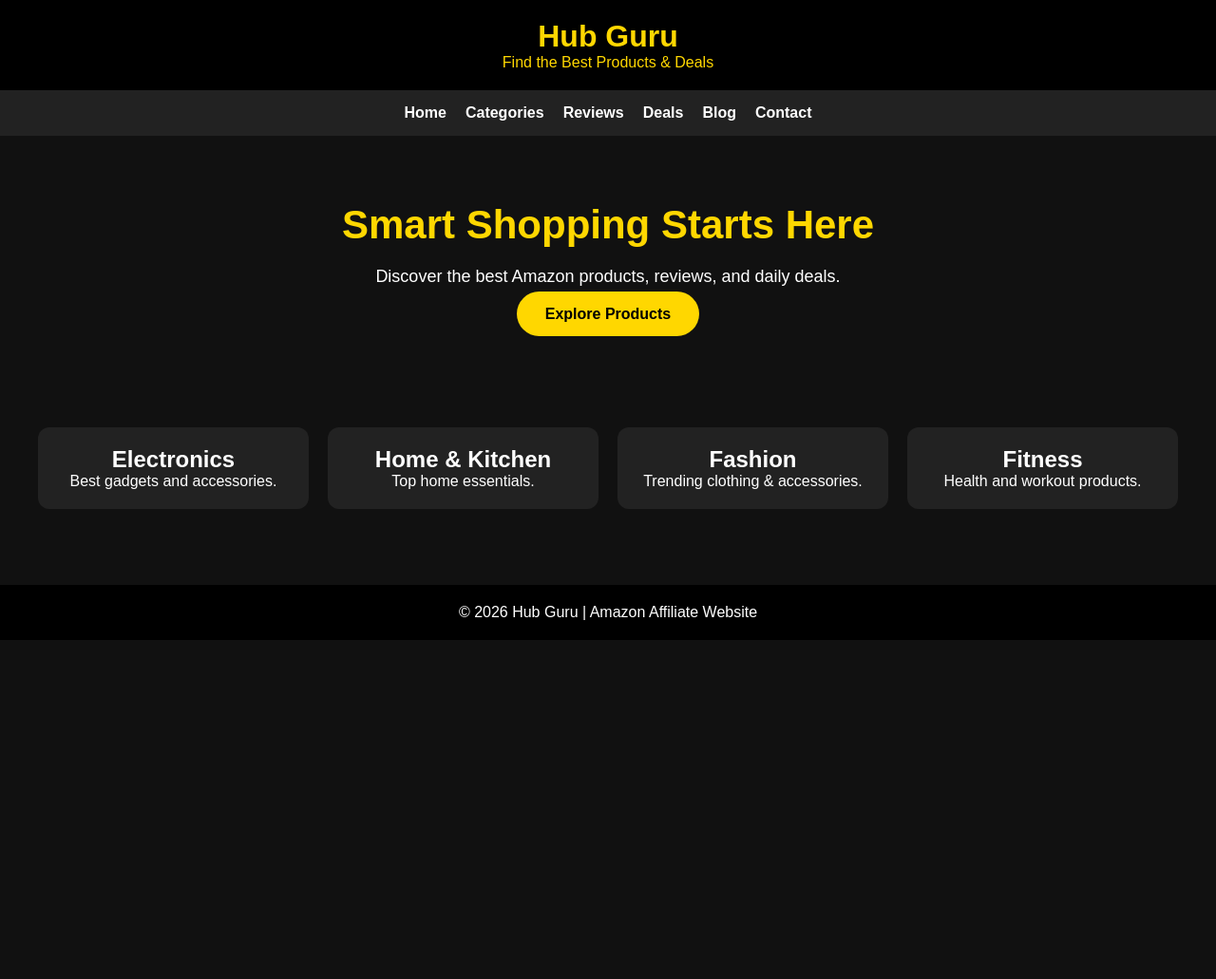
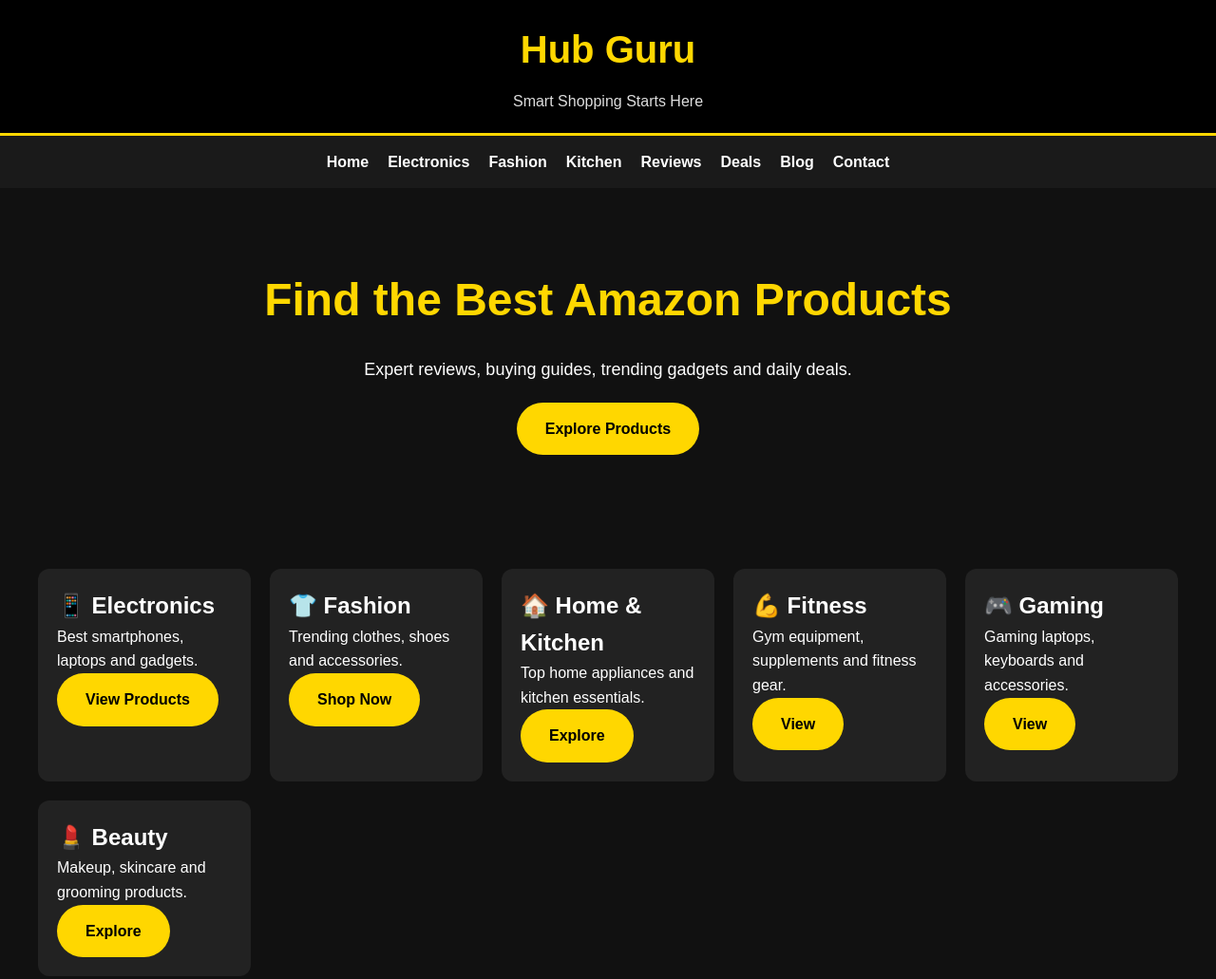
Before and after one commit to ratanturbe-blip/HUB-Guru-, a plain HTML site: page index.html in a window 1280 px wide. Shown: the top 1031 px of the page at 95% size. Before the commit the page ends 800 px from the top, so only its background shows below. Drawn offline with Linux system fonts and the light colour scheme.

Commit message:
Update index.html

```diff
--- a/index.html
+++ b/index.html
@@ -3,103 +3,22 @@
 <head>
 <meta charset="UTF-8">
 <meta name="viewport" content="width=device-width, initial-scale=1.0">
-    <title>Hub Guru - Smart Shopping Starts Here</title>
-    <style>
-        *{
-            margin:0;
-            padding:0;
-            box-sizing:border-box;
-            font-family:Arial,sans-serif;
-        }
-
-        body{
-            background:#111;
-            color:white;
-        }
-
-        header{
-            background:#000;
-            color:#FFD700;
-            padding:20px;
-            text-align:center;
-        }
-
-        nav{
-            display:flex;
-            justify-content:center;
-            gap:20px;
-            background:#222;
-            padding:15px;
-        }
-
-        nav a{
-            color:white;
-            text-decoration:none;
-            font-weight:bold;
-        }
-
-        .hero{
-            text-align:center;
-            padding:70px 20px;
-        }
-
-        .hero h1{
-            font-size:42px;
-            color:#FFD700;
-        }
-
-        .hero p{
-            margin:20px 0;
-            font-size:18px;
-        }
-
-        .btn{
-            background:#FFD700;
-            color:#000;
-            padding:15px 30px;
-            border-radius:30px;
-            text-decoration:none;
-            font-weight:bold;
-        }
-
-        .products{
-            display:grid;
-            grid-template-columns:repeat(auto-fit,minmax(220px,1fr));
-            gap:20px;
-            padding:40px;
-        }
-
-        .card{
-            background:#222;
-            padding:20px;
-            border-radius:12px;
-            text-align:center;
-        }
-
-        .card img{
-            width:100%;
-            border-radius:10px;
-        }
-
-        footer{
-            background:#000;
-            text-align:center;
-            padding:20px;
-            margin-top:40px;
-        }
-    </style>
+<title>Hub Guru | Smart Shopping Starts Here</title>
+<link rel="stylesheet" href="css/style.css">
 </head>
 
 <body>
 
 <header>
     <h1>Hub Guru</h1>
-<p>Find the Best Products & Deals</p>
+    <p>Smart Shopping Starts Here</p>
 </header>
 
 <nav>
     <a href="#">Home</a>
-<a href="#">Categories</a>
+    <a href="#">Electronics</a>
+    <a href="#">Fashion</a>
+    <a href="#">Kitchen</a>
     <a href="#">Reviews</a>
     <a href="#">Deals</a>
     <a href="#">Blog</a>
@@ -107,37 +26,66 @@
 </nav>
 
 <section class="hero">
-<h1>Smart Shopping Starts Here</h1>
-<p>Discover the best Amazon products, reviews, and daily deals.</p>
+    <h2>Find the Best Amazon Products</h2>
+    <p>Expert reviews, buying guides, trending gadgets and daily deals.</p>
     <a href="#" class="btn">Explore Products</a>
 </section>
 
 <section class="products">
 
 <div class="card">
-<h2>Electronics</h2>
-<p>Best gadgets and accessories.</p>
+<h2>📱 Electronics</h2>
+<p>Best smartphones, laptops and gadgets.</p>
+<a href="#" class="btn">View Products</a>
 </div>
 
 <div class="card">
-<h2>Home & Kitchen</h2>
-<p>Top home essentials.</p>
+<h2>👕 Fashion</h2>
+<p>Trending clothes, shoes and accessories.</p>
+<a href="#" class="btn">Shop Now</a>
 </div>
 
 <div class="card">
-<h2>Fashion</h2>
-<p>Trending clothing & accessories.</p>
+<h2>🏠 Home & Kitchen</h2>
+<p>Top home appliances and kitchen essentials.</p>
+<a href="#" class="btn">Explore</a>
 </div>
 
 <div class="card">
-<h2>Fitness</h2>
-<p>Health and workout products.</p>
+<h2>💪 Fitness</h2>
+<p>Gym equipment, supplements and fitness gear.</p>
+<a href="#" class="btn">View</a>
+</div>
+
+<div class="card">
+<h2>🎮 Gaming</h2>
+<p>Gaming laptops, keyboards and accessories.</p>
+<a href="#" class="btn">View</a>
+</div>
+
+<div class="card">
+<h2>💄 Beauty</h2>
+<p>Makeup, skincare and grooming products.</p>
+<a href="#" class="btn">Explore</a>
 </div>
 
 </section>
 
+<section class="hero">
+<h2>Why Choose Hub Guru?</h2>
+<p>
+✔ Honest Product Reviews<br>
+✔ Daily Best Deals<br>
+✔ Buying Guides<br>
+✔ Amazon Affiliate Recommendations<br>
+✔ Fast & Mobile Friendly
+</p>
+</section>
+
 <footer>
-<p>© 2026 Hub Guru | Amazon Affiliate Website</p>
+<h3>Hub Guru</h3>
+<p>Helping you buy smarter every day.</p>
+<p>© 2026 Hub Guru. All Rights Reserved.</p>
 </footer>
 
 </body>
```
Lines whose indentation alone changed are shown as unchanged.
